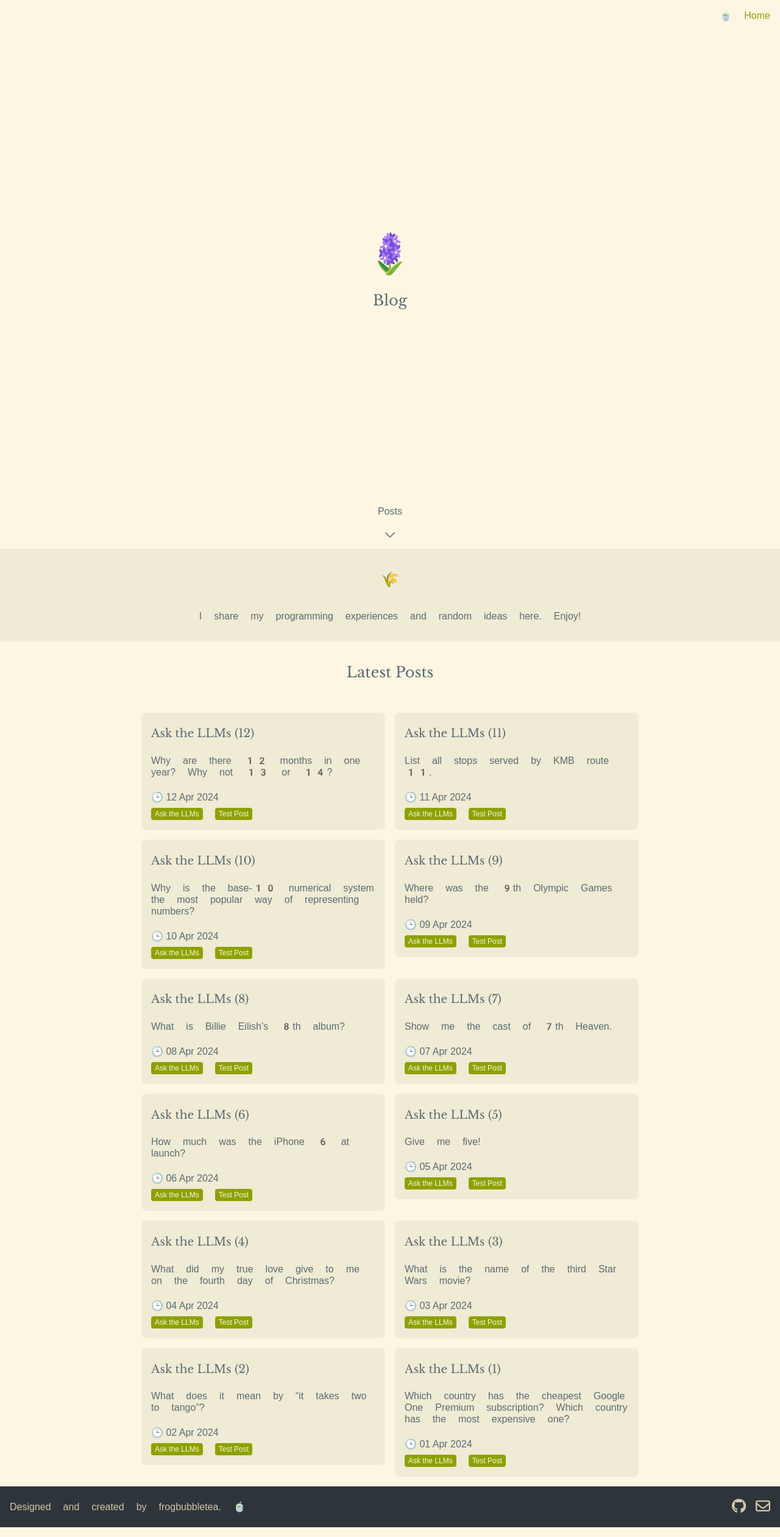
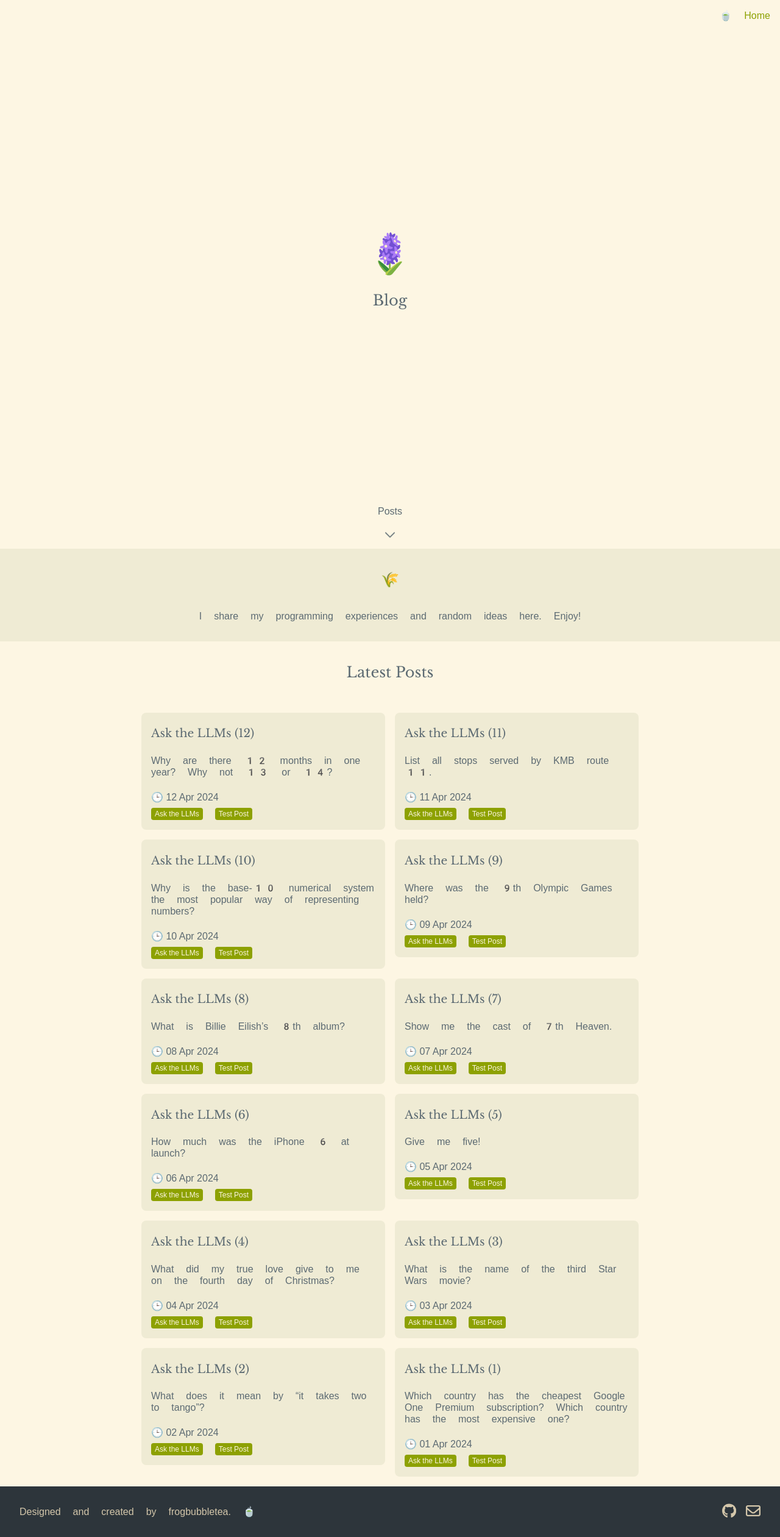
Before and after one commit to frogbubbletea/blog, a Jekyll site: the page built from index.html, in a window 1280 px wide. Shown: the whole page at 61% size. Built offline with Jekyll 4.4.1, drawn with Linux system fonts in a browser that asks for light colours; some web fonts are replaced.

Commit message:
fix: footer padding

```diff
--- a/_sass/footer.scss
+++ b/_sass/footer.scss
@@ -8,7 +8,7 @@
     box-sizing: border-box;
     width: 100vw;
     max-width: 100%;
-    padding: 0.5em 1em 0.5em 1em;
+    padding: 1em 2em 1em 2em;
     margin: 0;
     background-color: var(--dark-bg);
 }
```
Also changed, not shown: 2 other files.
